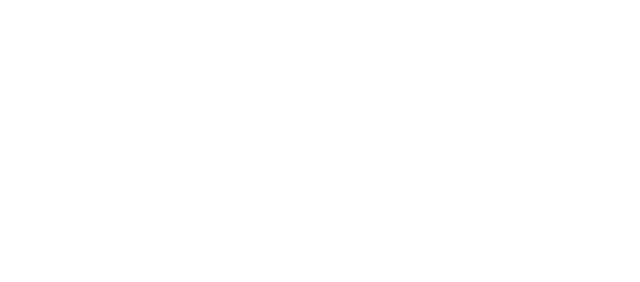
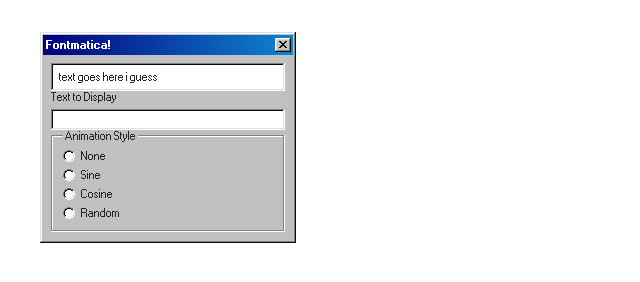
Before and after one commit to andylin2004/fontmatica, a plain HTML site: page index.html in a window 1280 px wide. Shown: the whole page, without its empty margins (0-640 px from the left). Drawn offline with nearby package versions, Linux system fonts and the light colour scheme.

Commit message:
starting to put some ui elements in

```diff
--- a/index.html
+++ b/index.html
@@ -5,6 +5,43 @@
         <link rel="stylesheet" href="https://unpkg.com/98.css" />
     </head>
     <body>
-
+        <div class="window" style="margin: 32px; width: 250px;">
+            <div class="title-bar">
+                <div class="title-bar-text">
+                    Fontmatica!
+                </div>
+                <div class="title-bar-controls">
+                    <button aria-label="Close"></button>
+                </div>
+            </div>
+            <div class="window-body">
+                <div class="field-border" style="padding: 8px;">
+                    text goes here i guess
+                </div>
+                <div class="field-row-stacked">
+                    <label for="text17">Text to Display</label>
+                    <input id="display-text" type="text">
+                </div>
+                <fieldset>
+                    <legend>Animation Style</legend>
+                    <div class="field-row">
+                        <input id="none" type="radio" name="none">
+                        <label for="none">None</label>
+                    </div>
+                    <div class="field-row">
+                        <input id="sine" type="radio" name="sine">
+                        <label for="sine">Sine</label>
+                    </div>
+                    <div class="field-row">
+                        <input id="cosine" type="radio" name="cosine">
+                        <label for="cosine">Cosine</label>
+                    </div>
+                    <div class="field-row">
+                        <input id="random" type="radio" name="random">
+                        <label for="random">Random</label>
+                    </div>
+                </fieldset>
+            </div>
+        </div>
     </body>
 </html>
```
